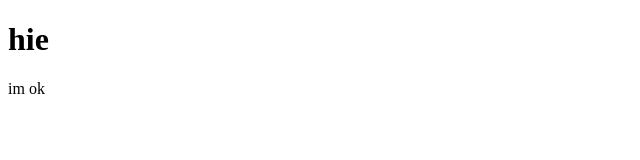
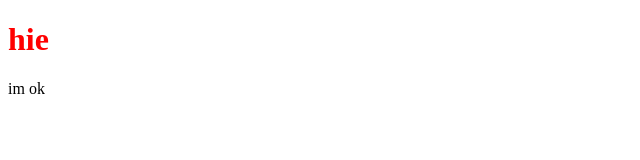
Before and after one commit to tkatyora/test-repo.github.io, a plain HTML site: page index.html in a window 1280 px wide. Shown: the full height of the page, 0-640 px from the left. Drawn offline with Linux system fonts and the light colour scheme; files whose address does not match are found by name.

Commit message:
styled the index to red

```diff
--- /dev/null
+++ b/css/index.css
@@ -0,0 +1,3 @@
+h1{
+    color: red;
+}
--- a/index.html
+++ b/index.html
@@ -4,6 +4,7 @@
     <meta charset="UTF-8" />
     <meta http-equiv="X-UA-Compatible" content="IE=edge" />
     <meta name="viewport" content="width=device-width, initial-scale=1.0" />
+    <link rel="stylesheet" href="B:\git\css\index.css" />
     <title>Document</title>
   </head>
   <body>
```
Also changed, not shown: README.md.
